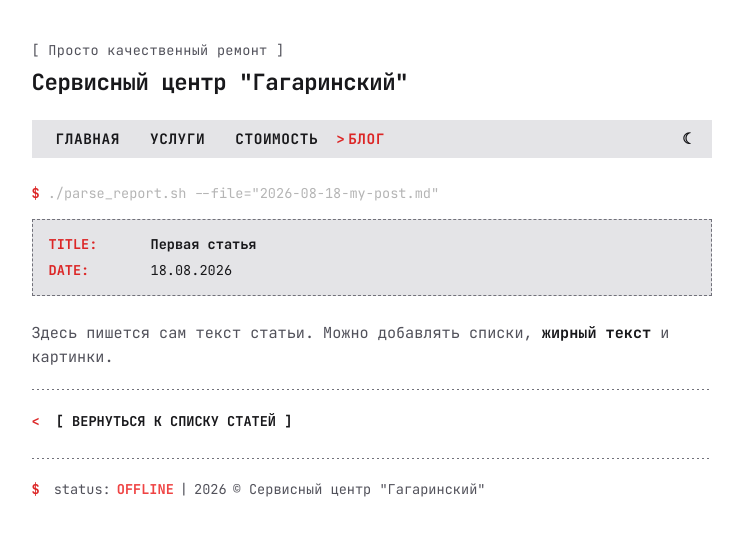
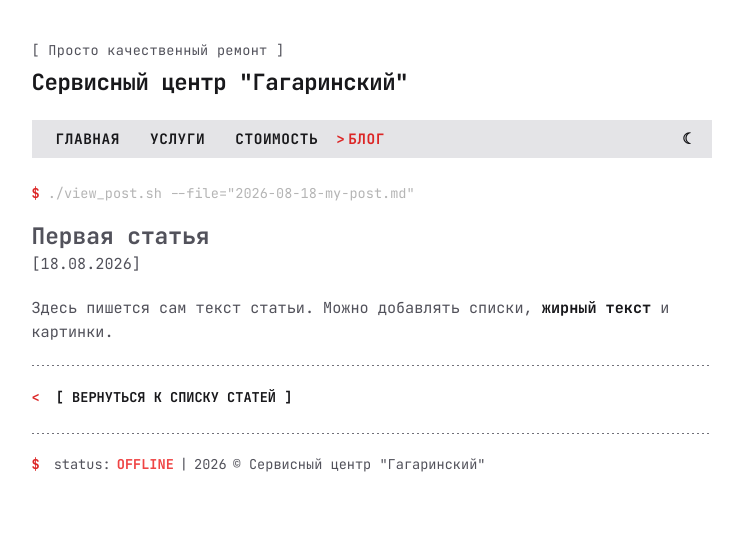
Before and after one commit to polinom11/polinom11.github.io, a Jekyll site: the page built from _posts/2026-08-18-my-post.md, in a window 1280 px wide. Shown: the top 536 px of the page, without its empty margins (261-1004 px from the left). Built offline with Jekyll 4.4.1, drawn with Linux system fonts in a browser that asks for light colours.

Commit message:
Update post.html

```diff
--- a/_layouts/post.html
+++ b/_layouts/post.html
@@ -61,30 +61,26 @@ layout: null
 
     <main class="post-section">
         <p class="term-command">
-            <span class="prompt">$</span>./parse_report.sh --file="{{ page.path | split: '/' | last }}"
+            <span class="prompt">$</span>./view_post.sh --file="{{ page.path | split: '/' | last }}"
         </p>
 
         <article>
-            <div class="report-header-box">
-                <div class="report-row">
-                    <span class="report-label">TITLE:</span>
-                    <span class="report-val" style="font-weight: 700;">{{ page.title }}</span>
-                </div>
-                <div class="report-row">
-                    <span class="report-label">DATE:</span>
-                    <span class="report-val">{{ page.date | date: "%d.%m.%Y" }}</span>
-                </div>
-                {% if page.author %}
-                <div class="report-row">
-                    <span class="report-label">AUTHOR:</span>
-                    <span class="report-val">{{ page.author }}</span>
-                </div>
-                {% endif %}
-                {% if page.category %}
-                <div class="report-row">
-                    <span class="report-label">CATEGORY:</span>
-                    <span class="report-val">{{ page.category }}</span>
-                </div>
+            <h1 class="post-header-title">{{ page.title }}</h1>
+
+            <div class="post-meta-inline">
+                <span class="meta-item term-time">[{{ page.date | date: "%d.%m.%Y" }}]</span>
+                {% if page.tags and page.tags.size > 0 %}
+                    <span class="meta-item term-tags">
+                        [
+                        {% for tag in page.tags %}
+                            <a href="/tag/{{ tag | slugify }}">{{ tag }}</a>{% unless forloop.last %}, {% endunless %}
+                        {% endfor %}
+                        ]
+                    </span>
+                {% elsif page.category %}
+                    <span class="meta-item term-tags">
+                        [<a href="/category/{{ page.category | slugify }}">{{ page.category }}</a>]
+                    </span>
                 {% endif %}
             </div>
 
```
